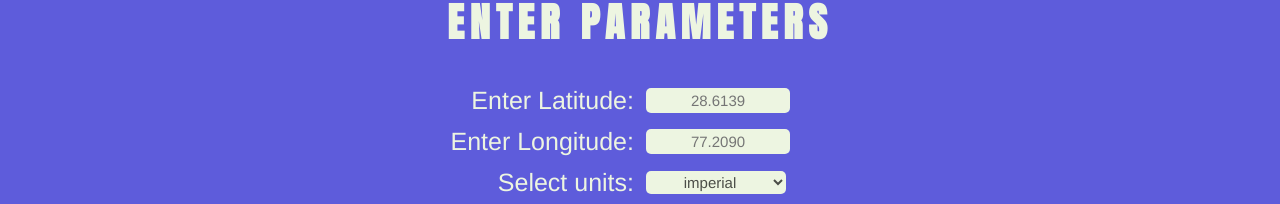
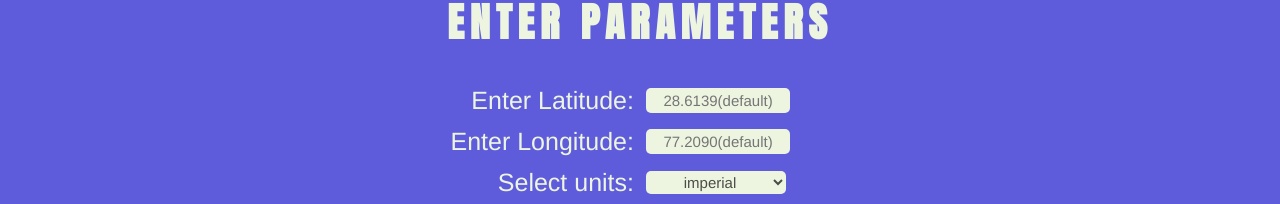
Before and after one commit to AmreetKumarkhuntia/weather-app, a React (Create React App) app: page / in a window 1280 px wide. Shown: the part 135-339 px from the top of the page. Built offline with nearby package versions, Linux system fonts and the light colour scheme; the HTML template or start-up script is replaced by a standard one.

Commit message:
field update
added default

```diff
--- a/src/pages/body.jsx
+++ b/src/pages/body.jsx
@@ -67,7 +67,7 @@ const Body = () => {
                 <tr>
                     <td className="titles">Enter Latitude:</td>
                     <td className="parameters">
-                        <input type="text" className="input" placeholder={lat} onChange={(e) => {
+                        <input type="text" className="input" placeholder={lat+"(default)"} onChange={(e) => {
                             lat = e.target.value;
                         }} />
                     </td>
@@ -75,7 +75,7 @@ const Body = () => {
                 <tr>
                     <td className="titles">Enter Longitude:</td>
                     <td className="parameters" >
-                        <input type="text" className="input" placeholder={lon} onChange={(e) => {
+                        <input type="text" className="input" placeholder={lon+"(default)"} onChange={(e) => {
                             lon = e.target.value;
                         }} />
                     </td>
```
